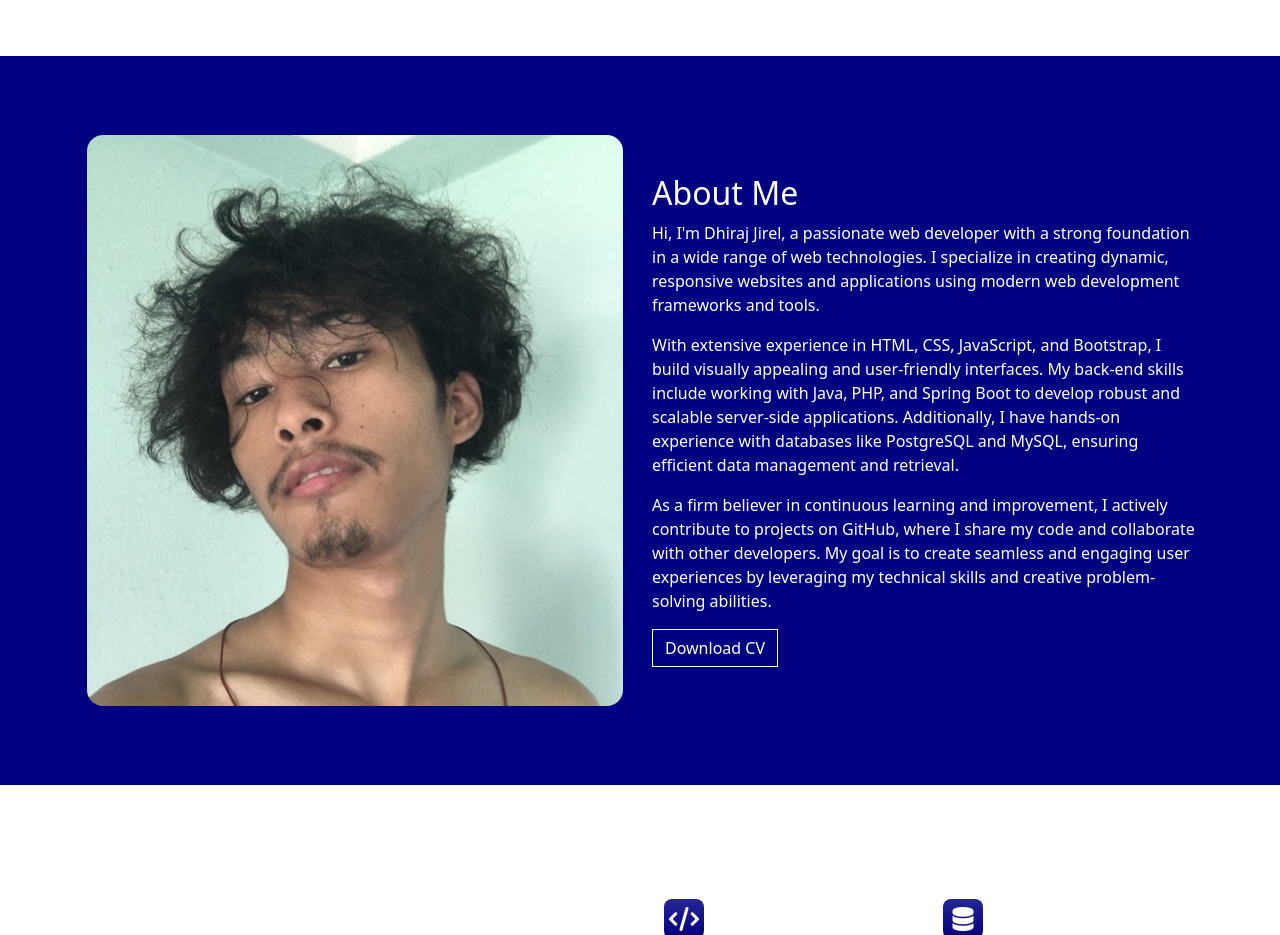
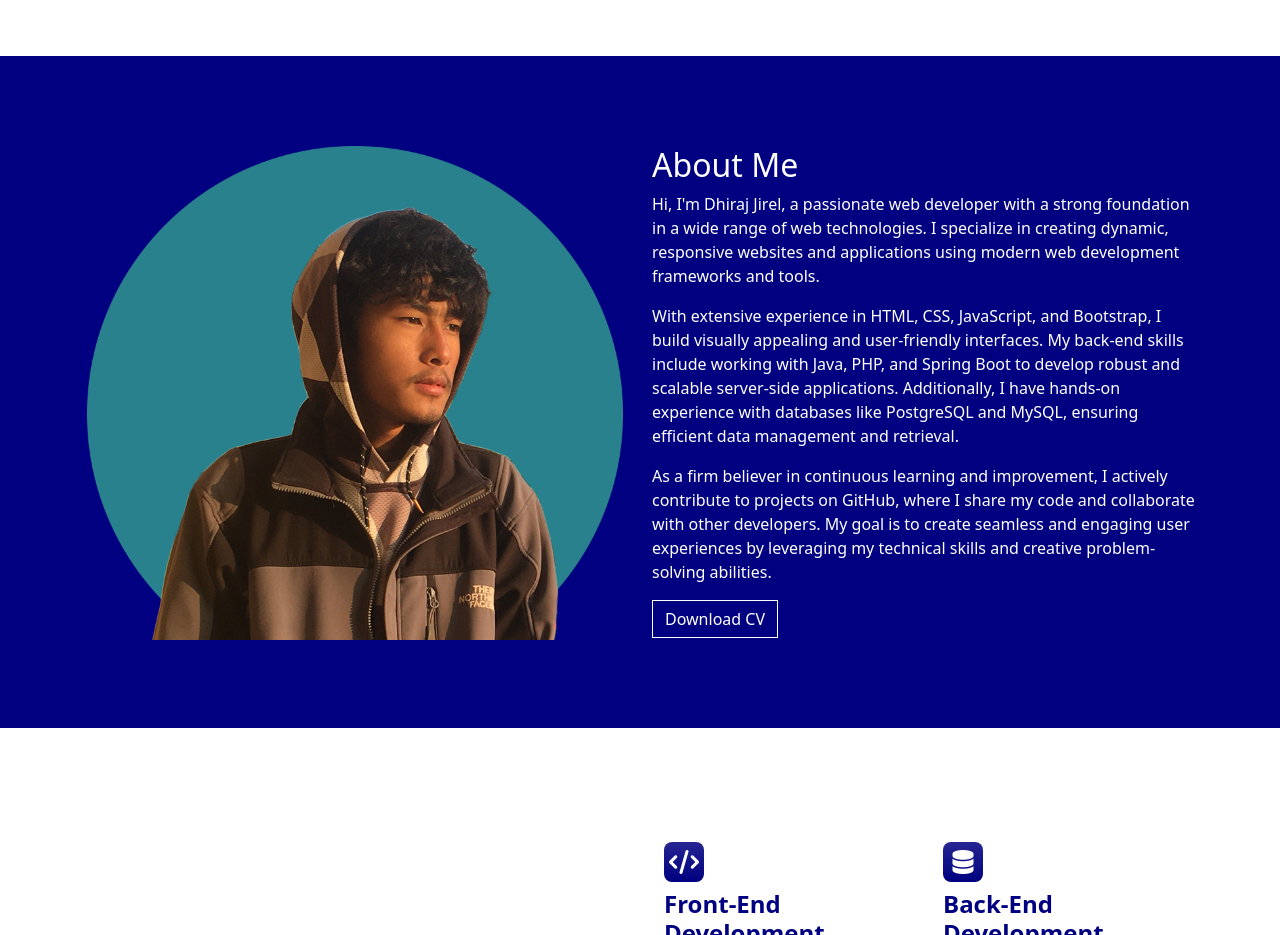
Before and after one commit to Deejs2/Dhiraj-Jirel, a website: page index.html in a window 1280 px wide. Shown: the part 800-1735 px from the top of the page. Drawn offline with nearby package versions, Linux system fonts and the light colour scheme.

Commit message:
about section image changed

```diff
--- a/index.html
+++ b/index.html
@@ -110,7 +110,7 @@
             <div class="row align-items-center py-4">
                 <div class="col-md-6 py-auto">
                     <div class="about-img">
-                        <img class="img-fluid rounded-4" src="images/Dhiraj-Jirel.jpg" alt="Dhiraj Jirel Image">
+                        <img class="img-fluid rounded-4" src="images/dhiraj.png" alt="Dhiraj Jirel Image">
                     </div>
                 </div>
                 <div class="col-md-6 py-3">
```
Also changed, not shown: images/dhiraj.png (added).
